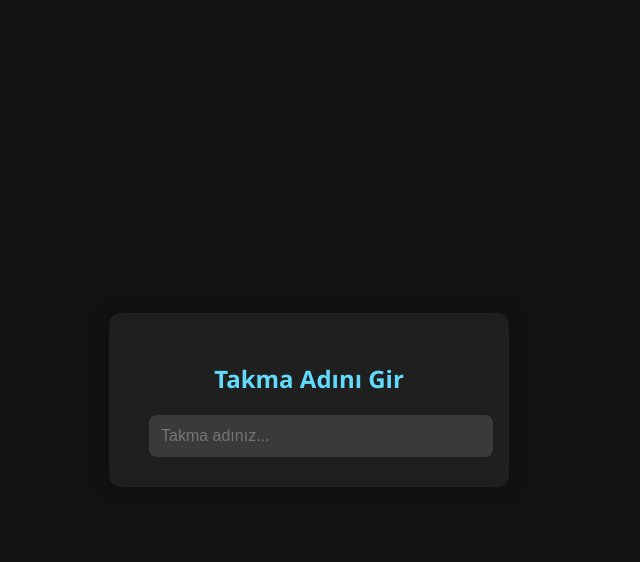
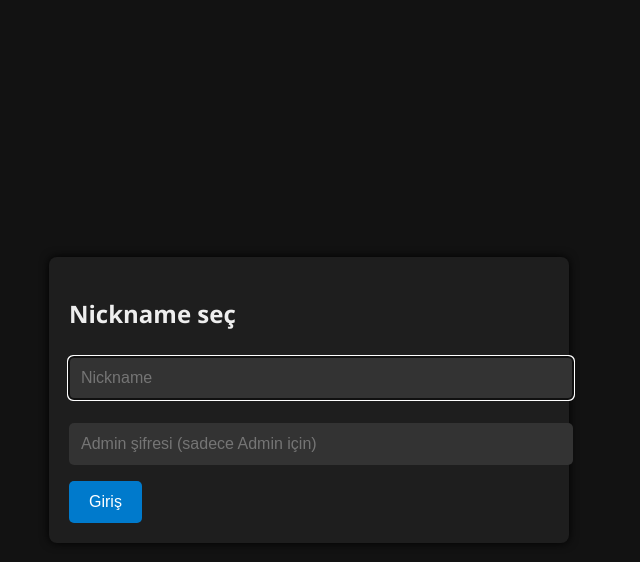
Before and after one commit to AKIN9980/my-flask-app, a Flask app: page / in a window 1280 px wide. Shown: the top 562 px of the page, without its empty margins (331-971 px from the left). Run offline with Flask 3, Linux system fonts and the light colour scheme.

Commit message:
malmalalamlaa

```diff
--- a/app.py
+++ b/app.py
@@ -1,132 +1,166 @@
-from flask import Flask, render_template, request, redirect
-from flask_socketio import SocketIO, emit, disconnect
-import re
+from flask import Flask, render_template, request, redirect, url_for, session
+from flask_socketio import SocketIO, emit
+import eventlet
+eventlet.monkey_patch()
 
 app = Flask(__name__)
-socketio = SocketIO(app)
+app.secret_key = 'çok-gizli-bir-anahtar'
+socketio = SocketIO(app, async_mode='eventlet')
 
+nicknames = set()
 messages = []
-users = {}
-banned_ips = set()
-muted_users = set()
+banned = set()
+admin_password = "9980"  # Dilediğin gibi değiştir
 
-ADMIN_NICKNAME = 'Admin'
-ADMIN_PASSWORD = '9980'
+def is_admin():
+    return session.get('is_admin', False)
 
-@app.route('/')
-def index():
+@app.route('/', methods=['GET', 'POST'])
+def nickname():
+    if request.method == 'POST':
+        nick = request.form.get('nickname', '').strip()
+        password = request.form.get('password', '').strip()
+
+        if not nick:
+            return render_template('nickname.html', error="Lütfen nickname girin.")
+
+        if nick in banned:
+            return render_template('nickname.html', error="Bu kullanıcı engellenmiştir.")
+
+        if nick == "Admin":
+            if password != admin_password:
+                return render_template('nickname.html', error="Admin şifresi yanlış.")
+            session['is_admin'] = True
+        else:
+            session['is_admin'] = False
+
+        if nick in nicknames:
+            return render_template('nickname.html', error="Bu nickname zaten kullanılıyor.")
+
+        nicknames.add(nick)
+        session['nickname'] = nick
+        return redirect(url_for('chat'))
+
     return render_template('nickname.html')
 
 @app.route('/chat')
 def chat():
-    nickname = request.args.get('nickname')
-    if not nickname:
-        return redirect('/')
-    return render_template('chat.html', nickname=nickname)
-
-@socketio.on('connect')
-def handle_connect():
-    ip = request.remote_addr
-    if ip in banned_ips:
-        disconnect()
-        return
-    emit('load_messages', messages)
+    if 'nickname' not in session:
+        return redirect(url_for('nickname'))
+    return render_template('chat.html', nickname=session['nickname'], is_admin=is_admin(), messages=messages)
 
 @socketio.on('send_message')
 def handle_message(data):
-    ip = request.remote_addr
-    nickname = users.get(request.sid)
-    if ip in banned_ips:
-        return
-    if nickname in muted_users:
+    text = data.get('text', '').strip()
+    nick = session.get('nickname')
+    if not nick or not text:
         return
 
-    text = data.get('text', '').strip()
-    if not text:
+    if text.startswith('/'):
+        # Yardım komutları
+        if text in ['/help', '/?']:
+            help_text = (
+                "Komutlar:\n"
+                "/help, /? - Yardım\n"
+                "/exit - Çıkış yap\n"
+                "Admin Komutları:\n"
+                "/reset - Sohbeti temizle\n"
+                "/ip <nick> - Kullanıcının IP'sini göster\n"
+                "/kick <nick> - Kullanıcıyı at\n"
+                "/ban <nick> - Kullanıcıyı engelle\n"
+                "/unban <nick> - Engel kaldır\n"
+                "/list - Aktif kullanıcılar"
+            )
+            emit('receive_message', {'nickname': 'Sistem', 'text': help_text}, room=request.sid)
+            return
+
+        if text == '/exit':
+            nicknames.discard(nick)
+            session.pop('nickname', None)
+            session.pop('is_admin', None)
+            emit('exit_chat', room=request.sid)
+            emit('receive_message', {'nickname': 'Sistem', 'text': f'{nick} sohbetten çıktı.'}, broadcast=True)
+            return
+
+        if not is_admin():
+            emit('receive_message', {'nickname': 'Sistem', 'text': 'Bu komutu kullanmak için admin olmalısınız.'}, room=request.sid)
+            return
+
+        # Admin komutları
+        parts = text.split(' ', 1)
+        command = parts[0]
+        param = parts[1].strip() if len(parts) > 1 else None
+
+        if command == '/reset':
+            messages.clear()
+            emit('receive_message', {'nickname': 'Sistem', 'text': 'Sohbet sıfırlandı!'}, broadcast=True)
+            return
+
+        if command == '/ip':
+            if not param:
+                emit('receive_message', {'nickname': 'Sistem', 'text': 'Kullanıcı adı belirtmelisin!'}, room=request.sid)
+                return
+            if param in nicknames:
+                # IP bilgisi tutulmuyorsa sabit örnek veriyoruz
+                emit('receive_message', {'nickname': 'Sistem', 'text': f'{param} IP: 127.0.0.1 (demo)'}, room=request.sid)
+            else:
+                emit('receive_message', {'nickname': 'Sistem', 'text': f'{param} bulunamadı.'}, room=request.sid)
+            return
+
+        if command == '/kick':
+            if not param:
+                emit('receive_message', {'nickname': 'Sistem', 'text': 'Kullanıcı adı belirtmelisin!'}, room=request.sid)
+                return
+            if param in nicknames:
+                nicknames.discard(param)
+                emit('receive_message', {'nickname': 'Sistem', 'text': f'{param} sohbetten atıldı.'}, broadcast=True)
+                # Kicklenen kullanıcıyı sayfadan at (emit gönder)
+                emit('exit_chat', room=request.sid, include_self=False)
+            else:
+                emit('receive_message', {'nickname': 'Sistem', 'text': f'{param} bulunamadı.'}, room=request.sid)
+            return
+
+        if command == '/ban':
+            if not param:
+                emit('receive_message', {'nickname': 'Sistem', 'text': 'Kullanıcı adı belirtmelisin!'}, room=request.sid)
+                return
+            banned.add(param)
+            if param in nicknames:
+                nicknames.discard(param)
+                emit('exit_chat', room=request.sid, include_self=False)
+            emit('receive_message', {'nickname': 'Sistem', 'text': f'{param} engellendi.'}, broadcast=True)
+            return
+
+        if command == '/unban':
+            if not param:
+                emit('receive_message', {'nickname': 'Sistem', 'text': 'Kullanıcı adı belirtmelisin!'}, room=request.sid)
+                return
+            if param in banned:
+                banned.discard(param)
+                emit('receive_message', {'nickname': 'Sistem', 'text': f'{param} engeli kaldırıldı.'}, room=request.sid)
+            else:
+                emit('receive_message', {'nickname': 'Sistem', 'text': f'{param} engelli değil.'}, room=request.sid)
+            return
+
+        if command == '/list':
+            aktifler = ', '.join(nicknames)
+            emit('receive_message', {'nickname': 'Sistem', 'text': f'Aktif kullanıcılar: {aktifler}'}, room=request.sid)
+            return
+
+        emit('receive_message', {'nickname': 'Sistem', 'text': 'Bilinmeyen komut!'}, room=request.sid)
         return
 
-    # Komut işlemleri
-    if text.startswith('/'):
-        if text.lower() in ['/help', '/?']:
-            help_text = (
-                'Komutlar:\n'
-                '/help veya /? - Yardım\n'
-                '/exit - Çıkış yap\n'
-            )
-            if nickname == ADMIN_NICKNAME:
-                help_text += (
-                    '/reset - Sohbeti temizle\n'
-                    '/ban <ip> - IP banla\n'
-                    '/mute <nickname> - Sustur\n'
-                    '/unmute <nickname> - Susturmayı kaldır\n'
-                    '/ip <nickname> - IP öğren\n'
-                )
-            emit('receive_message', {'nickname': 'Sistem', 'text': help_text})
-            return
-
-        if text.lower() == '/exit':
-            if nickname:
-                users.pop(request.sid, None)
-                emit('receive_message', {'nickname': 'Sistem', 'text': f'{nickname} çıktı.'}, broadcast=True)
-                disconnect()
-            return
-
-        if nickname != ADMIN_NICKNAME:
-            emit('receive_message', {'nickname': 'Sistem', 'text': 'Bu komut sadece admin için geçerlidir.'})
-            return
-
-        # Admin komutları:
-        parts = text.split()
-        cmd = parts[0].lower()
-
-        if cmd == '/reset':
-            messages.clear()
-            emit('load_messages', [], broadcast=True)
-            emit('receive_message', {'nickname': 'Sistem', 'text': 'Sohbet temizlendi (Admin tarafından).'}, broadcast=True)
-            return
-
-        if cmd == '/ban' and len(parts) == 2:
-            banned_ips.add(parts[1])
-            emit('receive_message', {'nickname': 'Sistem', 'text': f'IP {parts[1]} banlandı.'}, broadcast=True)
-            return
-
-        if cmd == '/mute' and len(parts) == 2:
-            muted_users.add(parts[1])
-            emit('receive_message', {'nickname': 'Sistem', 'text': f'{parts[1]} susturuldu.'}, broadcast=True)
-            return
-
-        if cmd == '/unmute' and len(parts) == 2:
-            muted_users.discard(parts[1])
-            emit('receive_message', {'nickname': 'Sistem', 'text': f'{parts[1]} susturma kaldırıldı.'}, broadcast=True)
-            return
-
-        if cmd == '/ip' and len(parts) == 2:
-            target = parts[1]
-            for sid, nick in users.items():
-                if nick == target:
-                    # ip bilgisi yok socket'te, normal şartlarda loglanır veya request ip kullanılır
-                    emit('receive_message', {'nickname': 'Sistem', 'text': f'{target} IP adresi: ???'}, room=request.sid)
-                    return
-            emit('receive_message', {'nickname': 'Sistem', 'text': f'{target} bulunamadı.'}, room=request.sid)
-            return
-
-    # Normal mesaj
-    messages.append({'nickname': nickname, 'text': text})
-    # mesajları 100 ile sınırla (isteğe göre)
-    if len(messages) > 100:
-        messages.pop(0)
-    emit('receive_message', {'nickname': nickname, 'text': text}, broadcast=True)
-
-@socketio.on('set_nickname')
-def set_nickname(nick):
-    users[request.sid] = nick
-    emit('receive_message', {'nickname': 'Sistem', 'text': f'{nick} sohbete katıldı.'}, broadcast=True)
+    # Normal mesaj kaydet ve yayınla
+    msg_obj = {'nickname': nick, 'text': text}
+    messages.append(msg_obj)
+    emit('receive_message', msg_obj, broadcast=True)
 
 @socketio.on('disconnect')
-def handle_disconnect():
-    nick = users.pop(request.sid, None)
-    if nick:
-        emit('disconnect_message', f'{nick} çıktı.', broadcast=True)
+def on_disconnect():
+    nick = session.get('nickname')
+    if nick and nick in nicknames:
+        nicknames.discard(nick)
+        emit('receive_message', {'nickname': 'Sistem', 'text': f'{nick} ayrıldı.'}, broadcast=True)
 
 if __name__ == '__main__':
-    socketio.run(app, host='0.0.0.0', port=5000)
+    socketio.run(app, debug=True)
--- a/static/style.css
+++ b/static/style.css
@@ -1,74 +1,59 @@
 body {
-  font-family: Arial, sans-serif;
+  background-color: #121212;
+  color: #eee;
+  font-family: 'Segoe UI', Tahoma, Geneva, Verdana, sans-serif;
   margin: 0; padding: 0;
-  background: #1e1e1e;
-  color: white;
-  height: 100vh;
   display: flex;
   justify-content: center;
   align-items: center;
+  height: 100vh;
 }
 
-#chat-box {
-  display: flex;
-  flex-direction: column;
-  height: 80vh;
+.login-container, .chat-container {
+  background: #1e1e1e;
+  padding: 20px;
+  border-radius: 8px;
   width: 90vw;
-  max-width: 600px;
-  background: #222;
-  border-radius: 8px;
-  overflow: hidden;
+  max-width: 480px;
+  box-shadow: 0 0 10px #000;
 }
 
-#messages {
-  flex: 1;
-  overflow-y: auto;
-  padding: 10px;
-  background: #111;
-}
-
-form {
-  display: flex;
+input[type="text"], input[type="password"], #messageInput {
+  width: 100%;
+  padding: 12px;
+  margin: 8px 0 16px;
+  border: none;
+  border-radius: 5px;
   background: #333;
-  padding: 10px;
-}
-
-input[type="text"] {
-  flex: 1;
-  padding: 10px;
-  background: #222;
-  border: none;
-  color: white;
-  border-radius: 4px;
+  color: #eee;
+  font-size: 16px;
 }
 
 button {
-  padding: 10px 20px;
-  background: #555;
+  background-color: #007acc;
+  color: white;
   border: none;
-  color: white;
-  margin-left: 10px;
-  border-radius: 4px;
+  padding: 12px 20px;
+  font-size: 16px;
+  border-radius: 5px;
   cursor: pointer;
 }
 
 button:hover {
-  background: #666;
+  background-color: #005f99;
 }
 
-.nickname-box {
-  display: flex;
-  flex-direction: column;
-  align-items: center;
-  justify-content: center;
-  height: 100vh;
+#error {
+  color: #f33;
+  margin-bottom: 15px;
 }
 
-.nickname-box input, .nickname-box button {
-  font-size: 18px;
+#messages {
+  height: 400px;
+  overflow-y: auto;
+  background: #222;
   padding: 10px;
-  margin-top: 10px;
   border-radius: 5px;
-  border: none;
-  width: 250px;
+  margin-bottom: 10px;
+  font-size: 15px;
 }
--- a/templates/nickname.html
+++ b/templates/nickname.html
@@ -1,75 +1,22 @@
 <!DOCTYPE html>
 <html lang="tr">
 <head>
-  <meta charset="UTF-8" />
-  <title>Takma Ad Seçimi</title>
-  <style>
-    body {
-      margin: 0; padding: 0;
-      height: 100vh;
-      background: #121212;
-      color: #eee;
-      font-family: 'Segoe UI', Tahoma, Geneva, Verdana, sans-serif;
-      display: flex;
-      justify-content: center;
-      align-items: center;
-    }
-    #form {
-      background: #1f1f1f;
-      padding: 30px 40px;
-      border-radius: 12px;
-      box-shadow: 0 0 15px #0f0f0f;
-      text-align: center;
-      width: 320px;
-    }
-    h2 {
-      margin-bottom: 20px;
-      font-weight: 600;
-      color: #61dafb;
-    }
-    input {
-      width: 100%;
-      padding: 12px;
-      border: none;
-      border-radius: 8px;
-      background: #2b2b2b;
-      color: #eee;
-      font-size: 1rem;
-      outline: none;
-      transition: background 0.3s ease;
-    }
-    input:focus {
-      background: #3a3a3a;
-    }
-    button {
-      display: none; /* Buton kaldırıldı */
-    }
-  </style>
+<meta charset="UTF-8" />
+<meta name="viewport" content="width=device-width, initial-scale=1" />
+<title>Nickname Seç</title>
+<link rel="stylesheet" href="{{ url_for('static', filename='style.css') }}">
 </head>
 <body>
-  <div id="form">
-    <h2>Takma Adını Gir</h2>
-    <input id="nickname" type="text" placeholder="Takma adınız..." autofocus />
-  </div>
-
-  <script>
-    const input = document.getElementById('nickname');
-    const storedNick = localStorage.getItem('nickname');
-    if(storedNick){
-      window.location.href = '/chat?nickname=' + encodeURIComponent(storedNick);
-    }
-
-    input.addEventListener('keydown', e => {
-      if(e.key === 'Enter'){
-        const nick = input.value.trim();
-        if(!nick){
-          alert('Lütfen bir takma ad girin.');
-          return;
-        }
-        localStorage.setItem('nickname', nick);
-        window.location.href = '/chat?nickname=' + encodeURIComponent(nick);
-      }
-    });
-  </script>
+<div class="login-container">
+  <h2>Nickname seç</h2>
+  {% if error %}
+    <div class="error">{{ error }}</div>
+  {% endif %}
+  <form method="post">
+    <input type="text" name="nickname" placeholder="Nickname" required autofocus>
+    <input type="password" name="password" placeholder="Admin şifresi (sadece Admin için)">
+    <button type="submit">Giriş</button>
+  </form>
+</div>
 </body>
 </html>
```
Also changed, not shown: templates/chat.html (+28 -75 lines).
